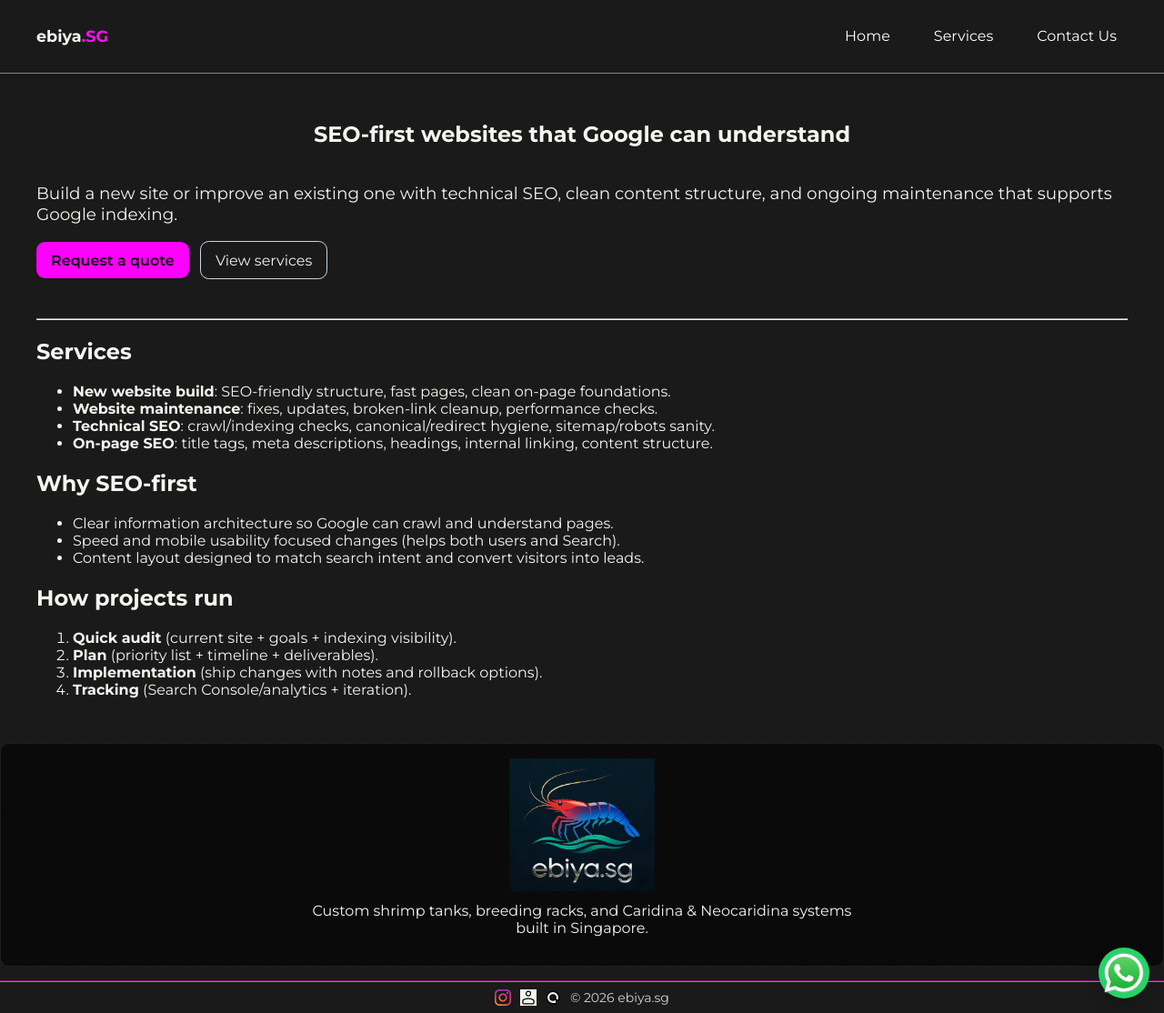
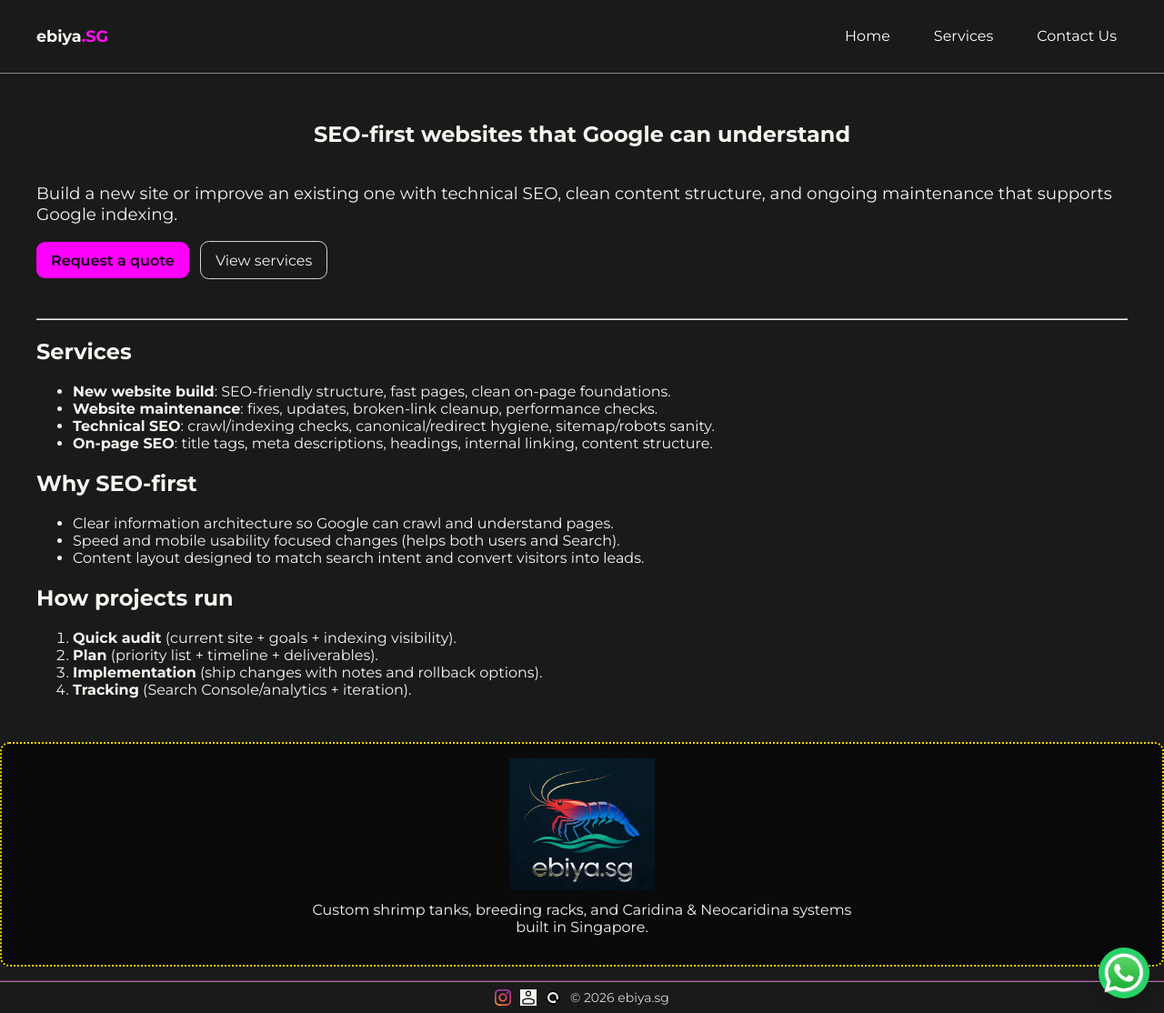
Before and after one commit to m33lucky-benny/ebiya-main, a Jekyll site: the page built from index.html, in a window 1280 px wide and 1114 px high. Shown: the whole window at 91% size. Built offline with Jekyll 4.4.1, drawn with Linux system fonts in a browser that asks for light colours.

Commit message:
Update main.scss

```diff
--- a/assets/css/main.scss
+++ b/assets/css/main.scss
@@ -205,13 +205,14 @@ body, .navbar, .navbar-brand, .nav-link {
 }
 
 // ----------------------------------------
-// sub content below main content
+// sub content below main content, border: 1px dotted var(--border); // thin dotted border
 // ----------------------------------------
 
 .hero-below-main {
   background-color: var(--dark1);
   color: var(--text);
-  border: 1px dotted var(--border); // thin dotted border
+  border: 2px dotted #FFD700;
+
   border-radius: 10px;
   padding: 1rem 2rem;
 
```
